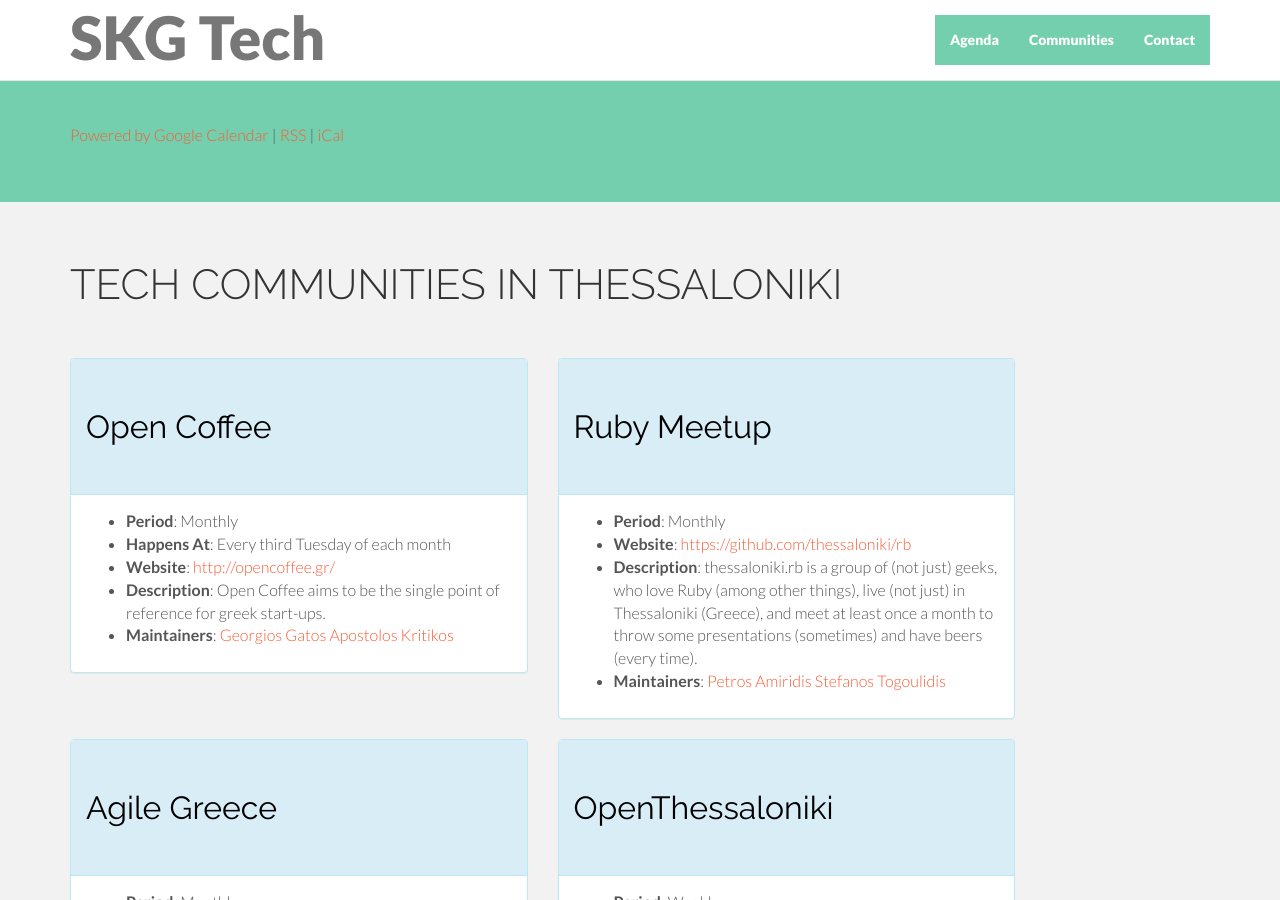
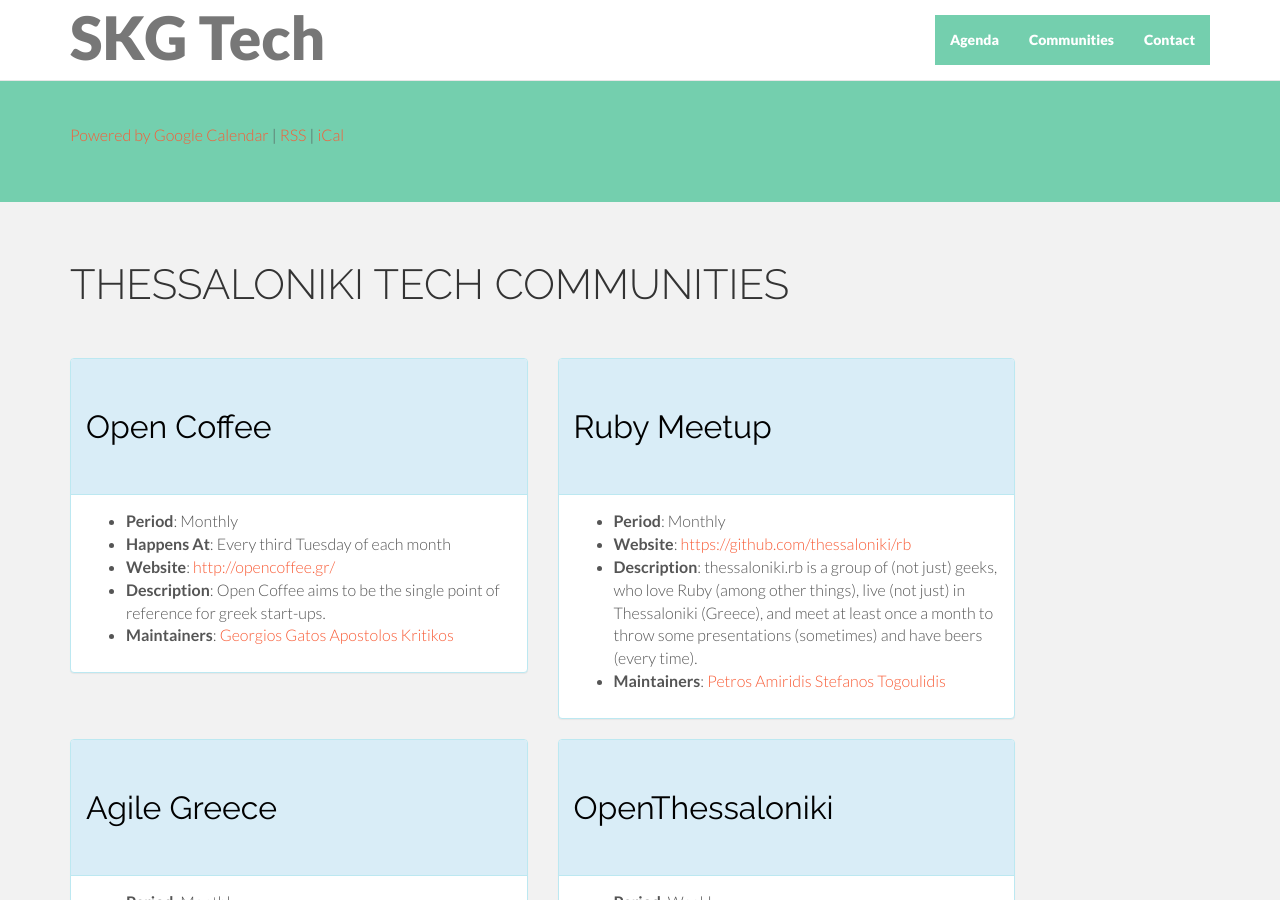
Before and after one commit to skgtech/skgtech.github.io, a Jekyll site: the page built from index.html, in a window 1280 px wide and 900 px high, scrolled down 777 px. Built offline with Jekyll 4.4.1, drawn with Linux system fonts in a browser that asks for light colours; nearby versions of some CDN libraries; Markdown is read by kramdown in place of the engine named in the settings; comment, search, counter and statistics services are not loaded.

Commit message:
schange copy

```diff
--- a/index.html
+++ b/index.html
@@ -103,7 +103,7 @@ layout: page
 	<div class="container">
 		<div class="row">
 			<div class="col-lg-10">
-        <h3>TECH COMMUNITIES IN THESSALONIKI</h3>
+        <h3>THESSALONIKI TECH COMMUNITIES</h3>
       </div>
     </div>
     <div class="row">
```
